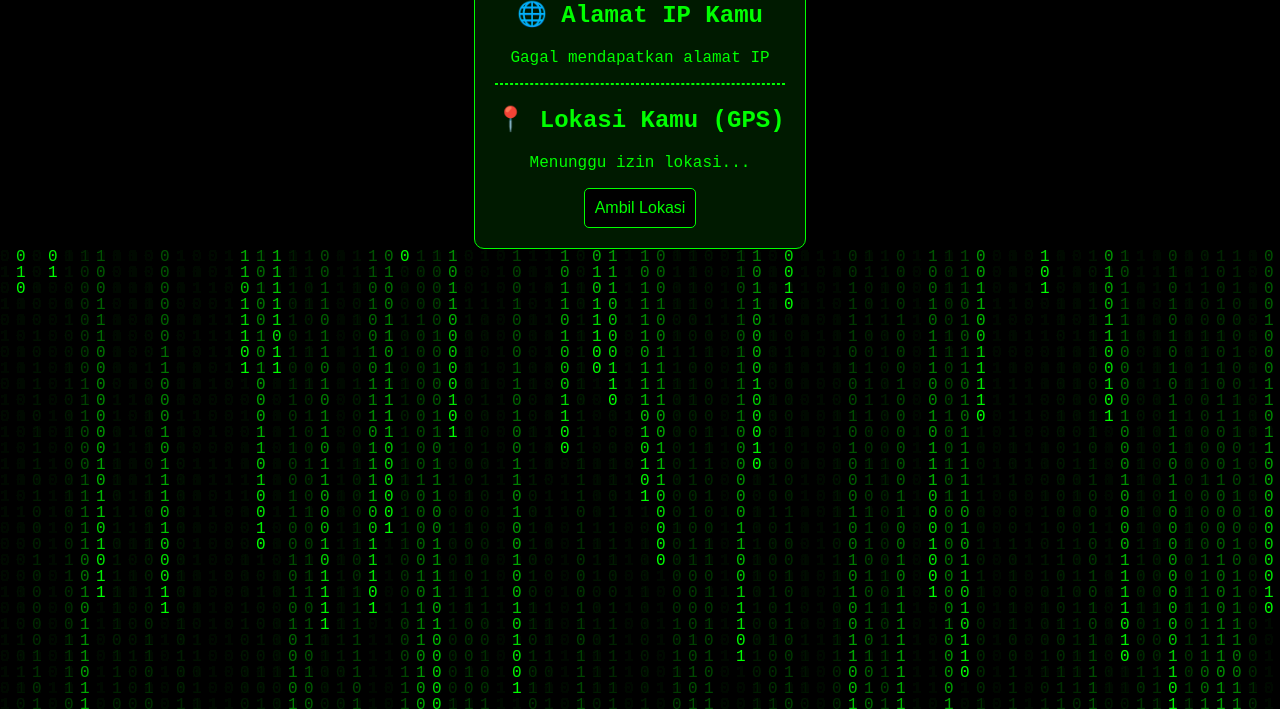
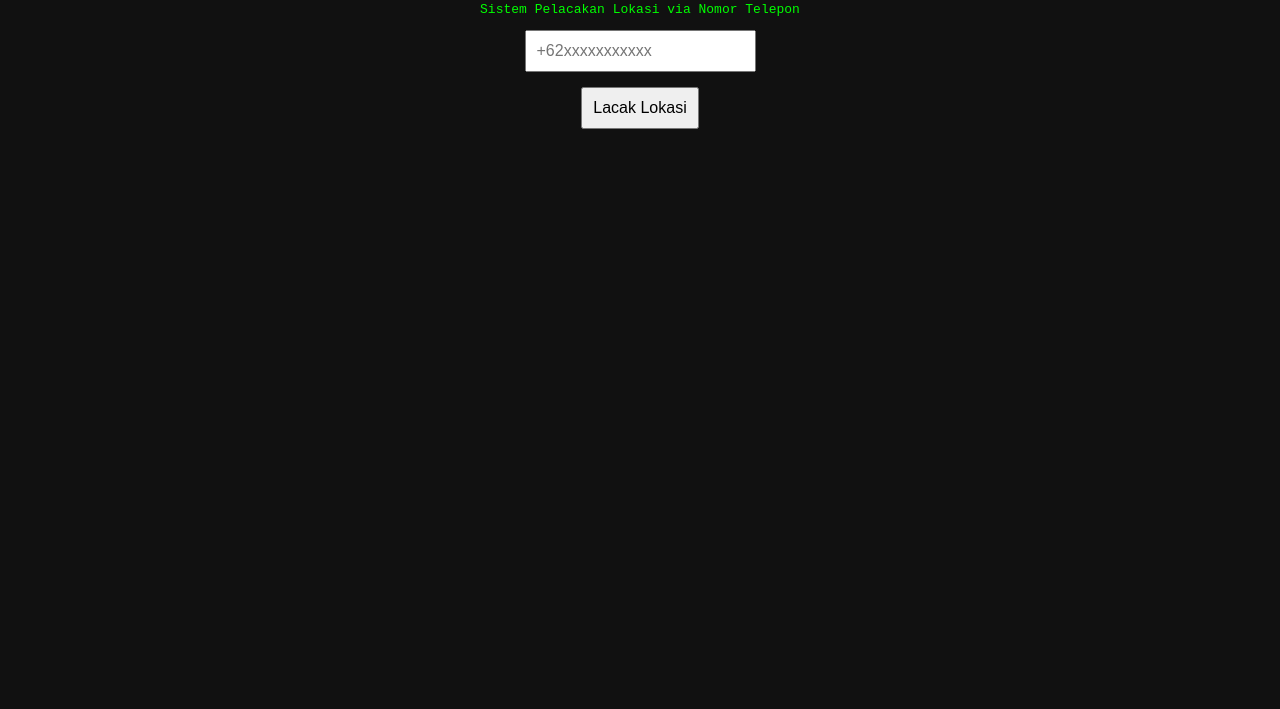
Before and after one commit to FLAY511/FLAY511, a plain HTML site: page index.html in a window 1280 px wide. Shown: the part 91-800 px from the top of the page. Drawn offline with nearby package versions, Linux system fonts and the light colour scheme; no server answers.

Commit message:
Add files via upload

```diff
--- a/index.html
+++ b/index.html
@@ -2,128 +2,63 @@
 <!DOCTYPE html>
 <html lang="id">
 <head>
-  <meta charset="UTF-8">
-  <title>MIENTracker - Hacker Mode with Retry</title>
+  <meta charset="UTF-8" />
+  <meta name="viewport" content="width=device-width, initial-scale=1.0" />
+  <title>MIENTracker</title>
   <style>
-    html, body {
-      margin: 0;
-      padding: 0;
-      background-color: black;
-      color: #00ff00;
-      font-family: 'Courier New', monospace;
-      overflow: hidden;
-    }
-    canvas {
-      position: fixed;
-      top: 0;
-      left: 0;
-      z-index: -1;
-    }
-    #main {
-      text-align: center;
-      margin-top: 50px;
-    }
-    .neon-box {
-      background: rgba(0, 255, 0, 0.1);
-      border: 1px solid #00ff00;
-      padding: 20px;
-      border-radius: 10px;
-      display: inline-block;
-    }
-    input, button {
-      background: black;
-      color: #00ff00;
-      border: 1px solid #00ff00;
-      padding: 10px;
-      font-size: 16px;
-      border-radius: 5px;
-    }
-    button:hover {
-      background: #00ff00;
-      color: black;
-      cursor: pointer;
-    }
+    body { background: #111; color: #0f0; font-family: monospace; text-align: center; padding: 20px; }
+    input, button { padding: 10px; font-size: 16px; }
+    #mapid { height: 300px; margin-top: 20px; }
   </style>
+  <link rel="stylesheet" href="https://unpkg.com/leaflet/dist/leaflet.css" />
+  <script src="https://unpkg.com/leaflet/dist/leaflet.js"></script>
 </head>
 <body>
-<canvas id="matrix"></canvas>
+  <h1>MIENTracker</h1>
+  <p>Sistem Pelacakan Lokasi via Nomor Telepon</p>
+  <input type="text" id="phone" placeholder="+62xxxxxxxxxxx" /><br><br>
+  <button onclick="track()">Lacak Lokasi</button>
+  <p id="status"></p>
+  <div id="mapid"></div>
+  <p id="coords"></p>
 
-<div id="main">
-  <div class="neon-box">
-    <h2>🌐 Alamat IP Kamu</h2>
-    <p id="ipInfo">Mengambil alamat IP...</p>
-    <hr style="border: 1px dashed #0f0;">
-    <h2>📍 Lokasi Kamu (GPS)</h2>
-    <p id="lokasi">Menunggu izin lokasi...</p>
-    <button onclick="getLocation()">Ambil Lokasi</button>
-  </div>
-</div>
+  <script>
+    function track() {
+      if (!navigator.geolocation) {
+        document.getElementById("status").textContent = "Geolocation tidak didukung.";
+        return;
+      }
 
-<script>
-// IP Detection
-fetch("https://ipinfo.io/json?token=demo")
-  .then(response => response.json())
-  .then(data => {
-    document.getElementById("ipInfo").innerText = "IP: " + data.ip + " (" + data.city + ", " + data.region + ")";
-  })
-  .catch(() => {
-    document.getElementById("ipInfo").innerText = "Gagal mendapatkan alamat IP";
-  });
+      document.getElementById("status").textContent = "Mencari lokasi...";
 
-function getLocation() {
-  const output = document.getElementById("lokasi");
-  if (navigator.geolocation) {
-    navigator.geolocation.getCurrentPosition(showPosition, showError);
-  } else {
-    output.innerText = "Browser tidak mendukung lokasi.";
-  }
-}
-
-function showPosition(position) {
-  const lat = position.coords.latitude.toFixed(5);
-  const lon = position.coords.longitude.toFixed(5);
-  document.getElementById("lokasi").innerText =
-    "Latitude: " + lat + "\nLongitude: " + lon;
-}
-
-function showError(error) {
-  const output = document.getElementById("lokasi");
-  if (error.code === 1) {
-    output.innerText = "⚠️ Akses lokasi ditolak. Silakan izinkan akses lokasi lalu klik tombol di atas untuk mencoba lagi.";
-  } else {
-    output.innerText = "Gagal mendapatkan lokasi: " + error.message;
-  }
-}
-
-// MATRIX EFFECT
-const c = document.getElementById("matrix");
-const ctx = c.getContext("2d");
-c.height = window.innerHeight;
-c.width = window.innerWidth;
-
-const matrix = "01";
-const font_size = 16;
-const columns = c.width / font_size;
-const drops = Array(Math.floor(columns)).fill(1);
-
-function draw() {
-  ctx.fillStyle = "rgba(0, 0, 0, 0.05)";
-  ctx.fillRect(0, 0, c.width, c.height);
-  ctx.fillStyle = "#0f0";
-  ctx.font = font_size + "px Courier New";
-
-  for (let i = 0; i < drops.length; i++) {
-    const text = matrix[Math.floor(Math.random() * matrix.length)];
-    ctx.fillText(text, i * font_size, drops[i] * font_size);
-
-    if (drops[i] * font_size > c.height && Math.random() > 0.975) {
-      drops[i] = 0;
+      navigator.geolocation.getCurrentPosition(success, error, {
+        enableHighAccuracy: true,
+        timeout: 10000
+      });
     }
 
-    drops[i]++;
-  }
-}
-setInterval(draw, 33);
-</script>
+    function success(pos) {
+      const lat = pos.coords.latitude;
+      const lon = pos.coords.longitude;
+      const acc = pos.coords.accuracy;
+
+      document.getElementById("status").textContent = "Lokasi ditemukan!";
+
+      document.getElementById("coords").innerHTML = `Latitude: ${lat}<br>Longitude: ${lon}<br>Akurasi: ${acc.toFixed(2)} meter`;
+
+      const map = L.map('mapid').setView([lat, lon], 17);
+      L.tileLayer('https://{s}.tile.openstreetmap.org/{z}/{x}/{y}.png', {
+        attribution: '&copy; OpenStreetMap contributors'
+      }).addTo(map);
+
+      L.marker([lat, lon]).addTo(map)
+        .bindPopup('Lokasi kamu sekarang')
+        .openPopup();
+    }
+
+    function error(err) {
+      document.getElementById("status").textContent = "Gagal menemukan lokasi.";
+    }
+  </script>
 </body>
 </html>
```
